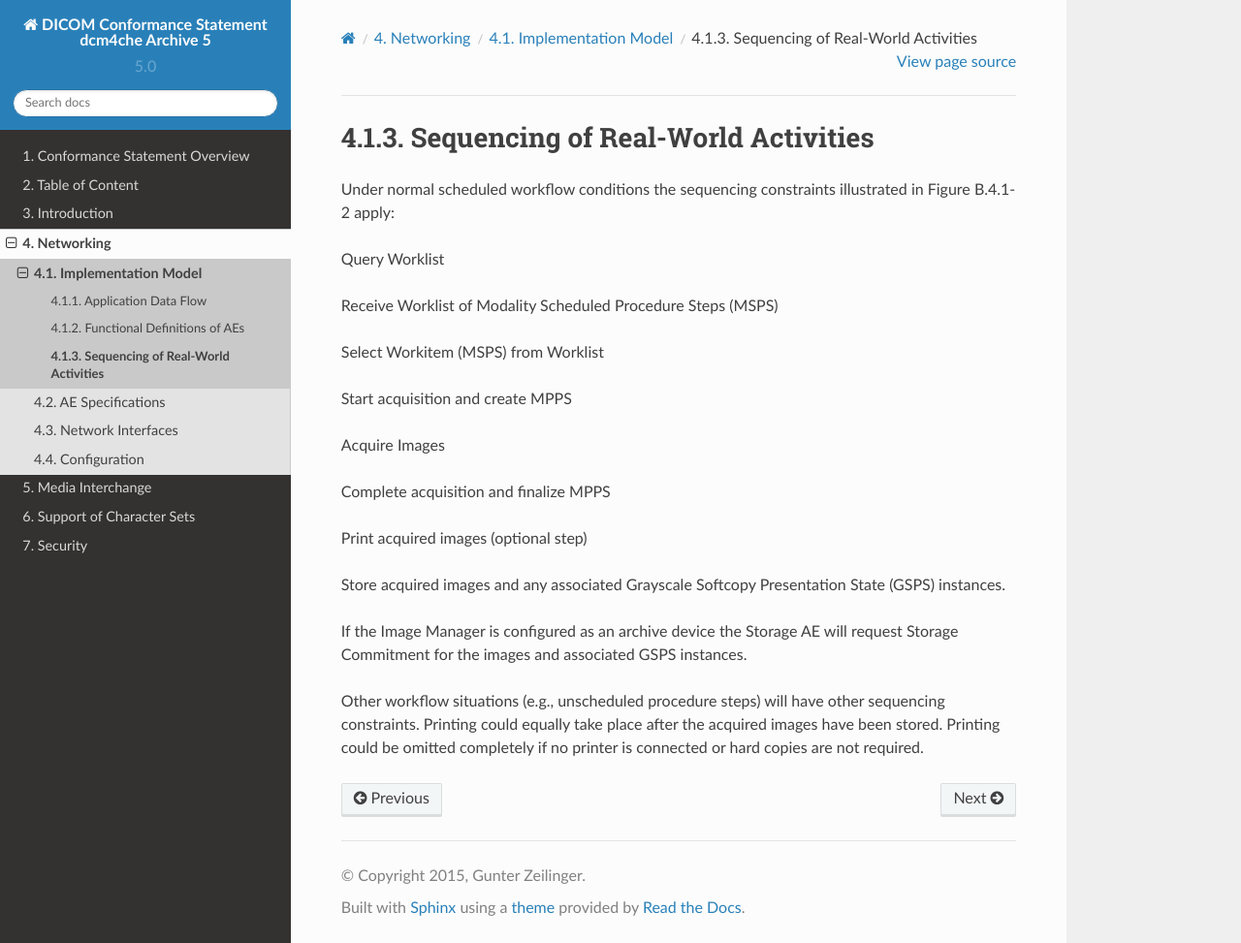
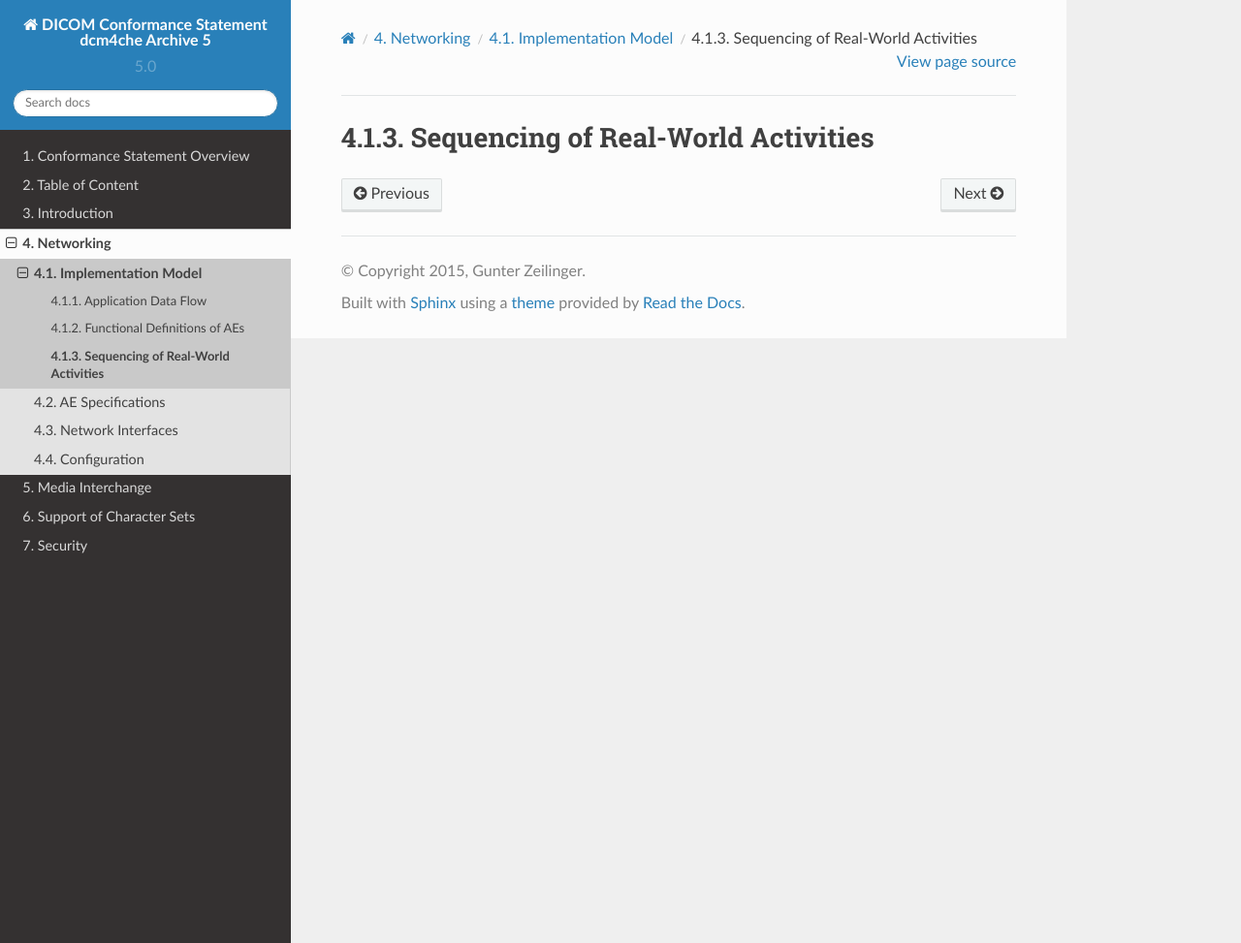
Before and after one commit to dcm4che/dcm4chee-arc-cs, a Sphinx documentation site: the page built from docs/networking/model/activities.rst, in a window 1280 px wide and 973 px high. Shown: the whole window at 97% size. Built offline with Sphinx 7.4.7 and the Read the Docs theme 2.0.0, drawn with Linux system fonts in a browser that asks for light colours.

Commit message:
Update activities.rst

```diff
--- a/docs/networking/model/activities.rst
+++ b/docs/networking/model/activities.rst
@@ -1,23 +1,2 @@
 Sequencing of Real-World Activities
 ^^^^^^^^^^^^^^^^^^^^^^^^^^^^^^^^^^^
-Under normal scheduled workflow conditions the sequencing constraints illustrated in Figure B.4.1-2 apply:
-
-Query Worklist
-
-Receive Worklist of Modality Scheduled Procedure Steps (MSPS)
-
-Select Workitem (MSPS) from Worklist
-
-Start acquisition and create MPPS
-
-Acquire Images
-
-Complete acquisition and finalize MPPS
-
-Print acquired images (optional step)
-
-Store acquired images and any associated Grayscale Softcopy Presentation State (GSPS) instances.
-
-If the Image Manager is configured as an archive device the Storage AE will request Storage Commitment for the images and associated GSPS instances.
-
-Other workflow situations (e.g., unscheduled procedure steps) will have other sequencing constraints. Printing could equally take place after the acquired images have been stored. Printing could be omitted completely if no printer is connected or hard copies are not required.
```
